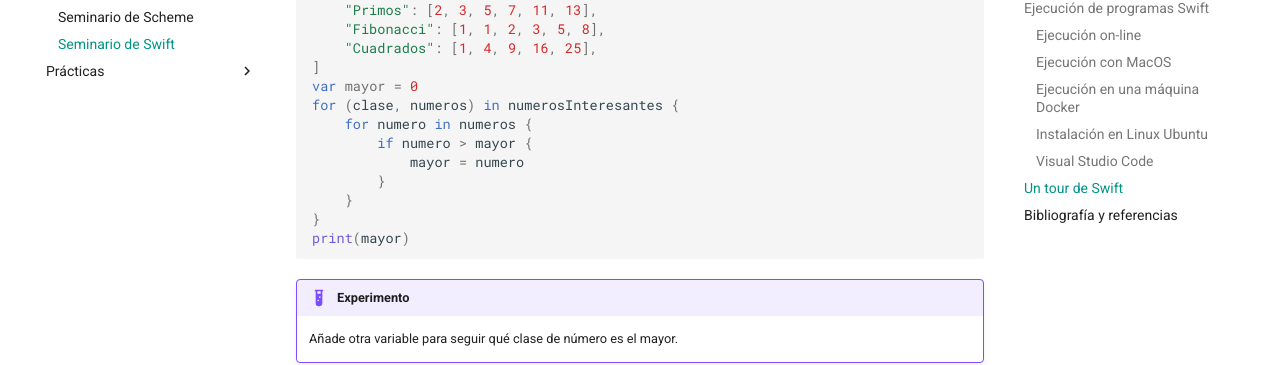
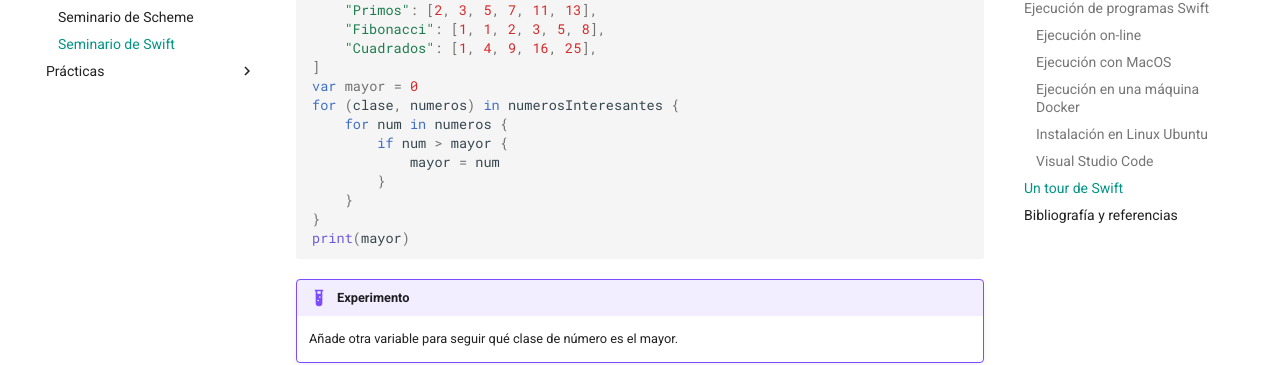
Before and after one commit to domingogallardo/apuntes-lpp, an MkDocs documentation site: the page built from docs/seminarios/seminario2-swift/seminario2-swift.md, in a window 1280 px wide and 900 px high, scrolled down 16309 px. Shown: the part 145-510 px from the top of the window. Built offline with MkDocs 1.6.1 and Material for MkDocs 9.7.7, drawn with Linux system fonts in a browser that asks for light colours.

Commit message:
Corrección

````diff
--- a/docs/seminarios/seminario2-swift/seminario2-swift.md
+++ b/docs/seminarios/seminario2-swift/seminario2-swift.md
@@ -704,9 +704,9 @@ let numerosInteresantes = [
 ]
 var mayor = 0
 for (clase, numeros) in numerosInteresantes {
-    for numero in numeros {
-        if numero > mayor {
-            mayor = numero
+    for num in numeros {
+        if num > mayor {
+            mayor = num
         }
     }
 }
@@ -809,8 +809,8 @@ agrupándose todos ellos en un array.
 ```swift
 func suma(numeros: Int...) -> Int {
     var suma = 0
-    for numeros in numeros {
-        suma += numeros
+    for num in numeros {
+        suma += num
     }
     return suma
 }
--- a/mkdocs.yml
+++ b/mkdocs.yml
@@ -8,7 +8,7 @@ nav:
    - 'Tema 2: Programación funcional': 'teoria/tema02-programacion-funcional/tema02-programacion-funcional.md'
    - 'Tema 3: Procedimientos recursivos': 'teoria/tema03-procedimientos-recursivos/tema03-procedimientos-recursivos.md'
    - 'Tema 4: Estructuras recursivas': 'teoria/tema04-estructuras-recursivas/tema04-estructuras-recursivas.md'
-#   - 'Tema 5: Programación funcional con Swift': 'teoria/tema05-programacion-funcional-swift/tema05-programacion-funcional-swift.md'
+   - 'Tema 5: Programación funcional con Swift': 'teoria/tema05-programacion-funcional-swift/tema05-programacion-funcional-swift.md'
 #   - 'Tema 6: Programación OO con Swift': 'teoria/tema06-programacion-orientada-objetos-swift/tema06-programacion-orientada-objetos-swift.md'
 - 'Seminarios':
    - 'Seminario de Scheme': 'seminarios/seminario1-scheme/seminario1-scheme.md'
@@ -21,7 +21,7 @@ nav:
    - 'Práctica 5': 'practicas/practica05/practica05.md'
    - 'Práctica 6': 'practicas/practica06/practica06.md'
    - 'Práctica 7': 'practicas/practica07/practica07.md'
-#   - 'Práctica 8': 'practicas/practica08/practica08.md'
+   - 'Práctica 8': 'practicas/practica08/practica08.md'
 #   - 'Práctica 9': 'practicas/practica09/practica09.md'
 #   - 'Práctica 10': 'practicas/practica10/practica10.md'
 #   - 'Práctica 11': 'practicas/practica11/practica11.md'
````
Also changed, not shown: docs/practicas/practica08/practica08.md (+4 -4 lines).
